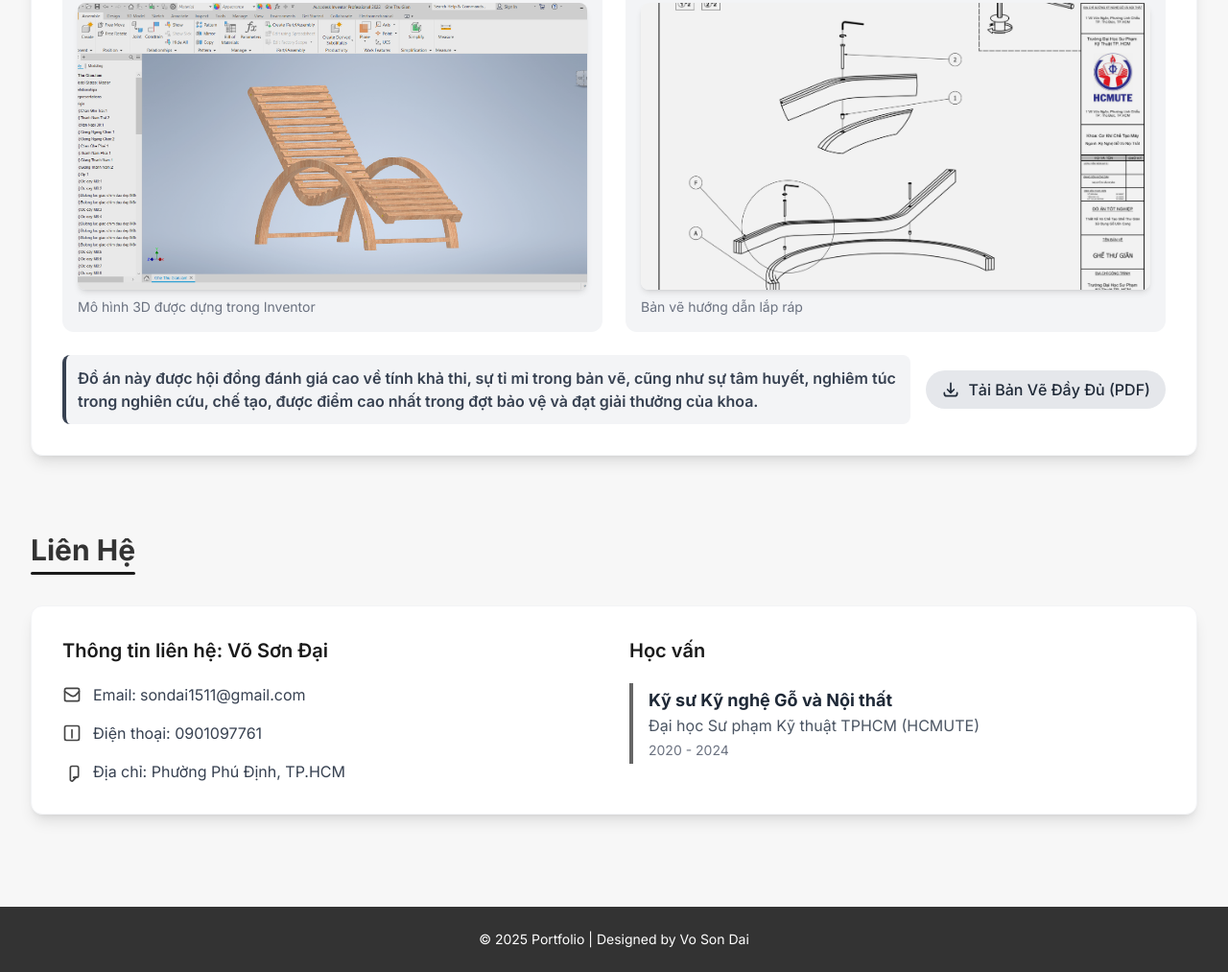
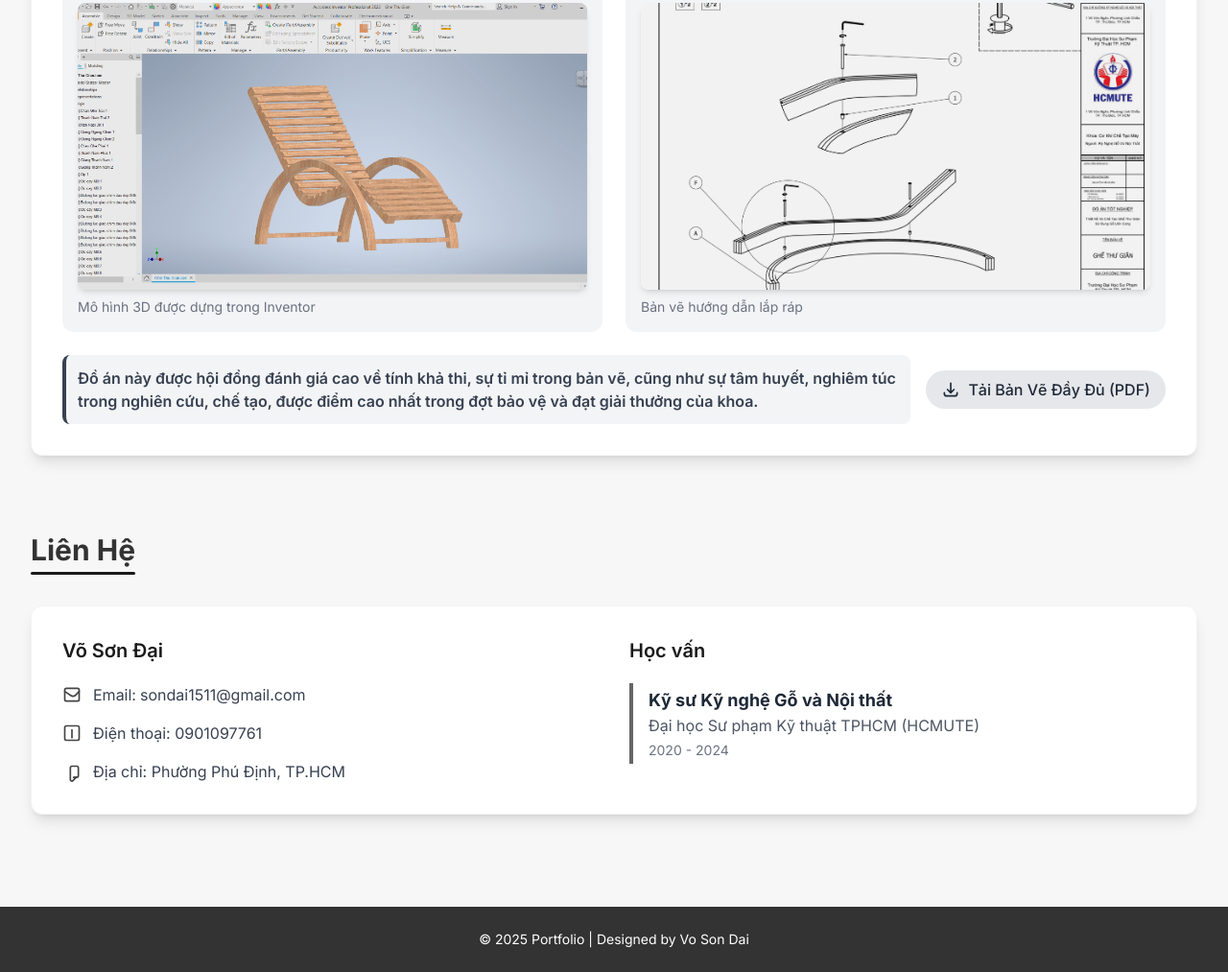
Before and after one commit to sondai1511-cloud/Portfolio, a plain HTML site: page index.html in a window 1280 px wide. Shown: the part 3405-4418 px from the top of the page at 96% size. Drawn offline with nearby package versions, Linux system fonts and the light colour scheme.

Commit message:
Update index.html

```diff
--- a/index.html
+++ b/index.html
@@ -339,7 +339,7 @@
             <div class="grid grid-cols-1 lg:grid-cols-2 gap-8 bg-white p-8 rounded-xl shadow-lg border border-gray-100">
                 <!-- Thông tin liên hệ -->
                 <div>
-                    <h4 class="text-xl font-semibold mb-5 text-[#1a1a1a] transition duration-300 transform hover:scale-[1.02] origin-left">Thông tin liên hệ: Võ Sơn Đại</h4>
+                    <h4 class="text-xl font-semibold mb-5 text-[#1a1a1a] transition duration-300 transform hover:scale-[1.02] origin-left">Võ Sơn Đại</h4>
                     <div class="space-y-4">
                         <p class="flex items-center text-gray-700 transition duration-300 transform hover:scale-[1.02] origin-left">
                             <!-- Icon Email -->
```
